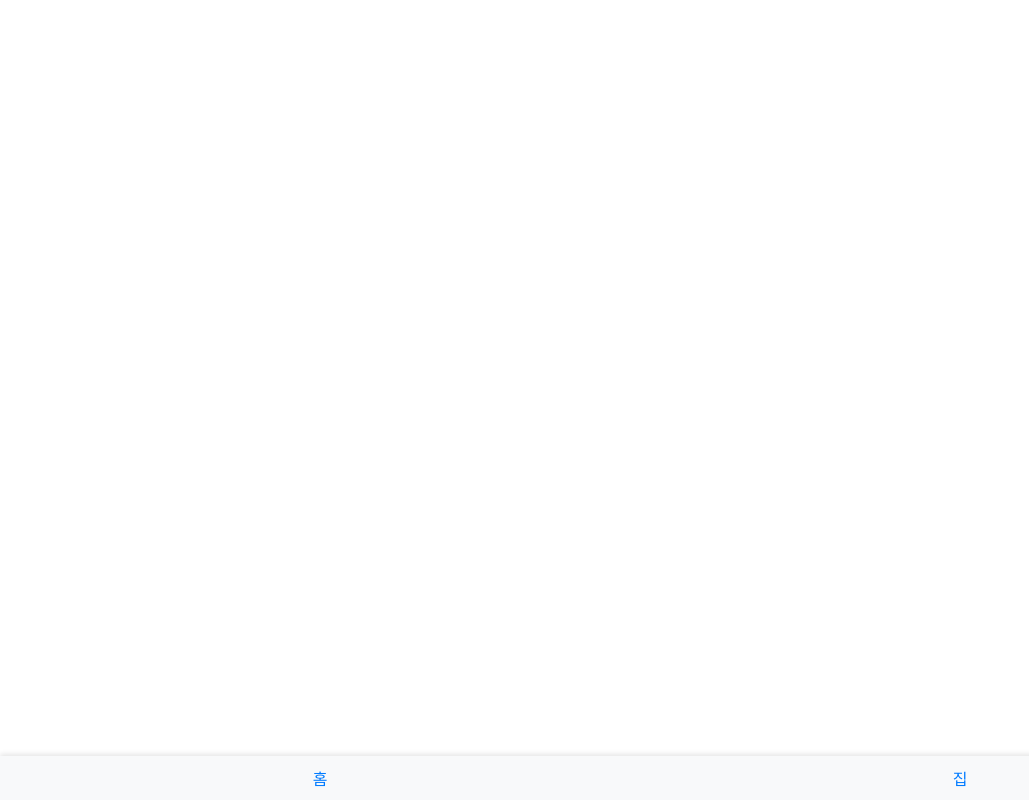
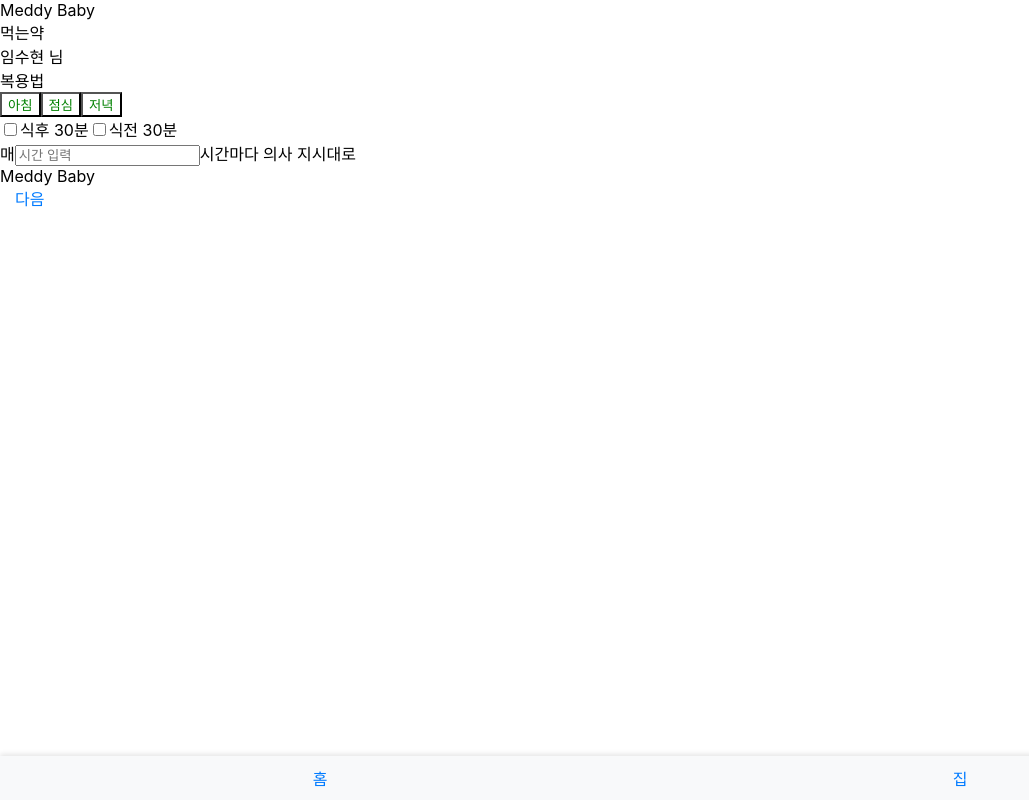
Before and after one commit to luminous037/OSS_project, a React (Create React App) app in the folder client/: page /InfoPage_2 in a window 1280 px wide. Before the commit this address had no page. Shown: the whole page, without its empty margins (0-1029 px from the left). Built offline with nearby package versions, Linux system fonts and the light colour scheme.

Commit message:
[FEATURE] 초기 이름 설정 페이지 js 구현

```diff
--- a/client/src/components/App.js
+++ b/client/src/components/App.js
@@ -3,16 +3,22 @@ import React from 'react';
 import { BrowserRouter as Router, Route, Routes } from 'react-router-dom';
 import NavigationBar from './NavigationBar.js'; // NavigationBar 컴포넌트를 임포트합니다.
 import Start from './Start.js'; // 홈 페이지 컴포넌트
+import InfoPage_1 from './InfoPage_1';
+import InfoPage_2 from './InfoPage_2';
 import Main from './Main.js';
+
 
 function App() {
   return (
     <Router>
       <div>
-        <Routes>
+      <Routes>
+          <Route path="/App" element={<App />} />
           <Route path="/Start" element={<Start />} />
           <Route path="/Main" element={<Main />} />
-        </Routes>
+          <Route path="/InfoPage_1" element={<InfoPage_1 />} />
+          <Route path="/InfoPage_2" element={<InfoPage_2 />} />
+      </Routes>
         <NavigationBar /> {/* 하단 네비게이션 바를 추가합니다. */}
       </div>
     </Router>
--- /dev/null
+++ b/client/src/components/InfoPage_1.js
@@ -0,0 +1,31 @@
+import React, { useState } from 'react';
+import { useNavigate } from 'react-router-dom'; // useNavigate를 import합니다.
+import './App.css';
+import { Link } from 'react-router-dom';
+import Start from './Start';
+
+function InfoPage_1() {
+  const [childName, setChildName] = useState('');
+
+
+  return (
+    <div className="App">
+      Meddy Baby
+      <p>
+        우리 아이 이름은{' '}
+        <input
+          type="text"
+          value={childName}
+          onChange={(e) => setChildName(e.target.value)}
+        />{' '}
+        어린이
+      </p>
+
+      <div className="navigator">
+       <Link to="./InfoPage_2" className="nav-item">다음</Link>
+      </div>
+    </div>
+  );
+}
+
+export default InfoPage_1;
--- /dev/null
+++ b/client/src/components/InfoPage_2.js
@@ -0,0 +1,120 @@
+import React, { useState } from 'react';
+import { Link } from 'react-router-dom';
+import Start from './Start';
+
+function InfoPage_2() {
+    // 첫 번째 체크박스의 상태를 관리하는 useState 훅 사용
+    const [isChecked1, setIsChecked1] = useState(false);
+
+    // 첫 번째 체크박스 상태를 토글하는 함수
+    const toggleCheckbox1 = () => {
+      setIsChecked1(!isChecked1);
+    };
+
+    // 두 번째 체크박스의 상태를 관리하는 useState 훅 사용
+    const [isChecked2, setIsChecked2] = useState(false);
+
+    // 두 번째 체크박스 상태를 토글하는 함수
+    const toggleCheckbox2 = () => {
+      setIsChecked2(!isChecked2);
+    };
+
+    // 각 버튼의 상태를 관리하는 useState 훅 사용
+    const [isButtonChecked1, setIsButtonChecked1] = useState(false);
+    const [isButtonChecked2, setIsButtonChecked2] = useState(false);
+    const [isButtonChecked3, setIsButtonChecked3] = useState(false);
+
+    // 각 버튼의 상태를 토글하는 함수
+    const toggleButton1 = () => {
+      setIsButtonChecked1(!isButtonChecked1);
+    };
+
+    const toggleButton2 = () => {
+      setIsButtonChecked2(!isButtonChecked2);
+    };
+
+    const toggleButton3 = () => {
+      setIsButtonChecked3(!isButtonChecked3);
+    };
+
+    // 시간 입력을 위한 상태와 상태 변경 함수
+    const [time, setTime] = useState('');
+
+    const handleTimeChange = (event) => {
+      setTime(event.target.value);
+    };
+
+    return (
+      <div>
+        Meddy Baby <br />
+        먹는약 <br />
+        임수현 님<br />
+        복용법 <br />
+
+        {/* 아침 버튼 */}
+        <button
+          onClick={toggleButton1} // 클릭 시 toggleButton 함수 호출
+          style={{ backgroundColor: isButtonChecked1 ? 'green' : 'white', color: isButtonChecked1 ? 'white' : 'green' }} // 버튼 스타일 및 글자 색 동적으로 변경
+        >
+          아침
+        </button>
+
+        {/* 점심 버튼 */}
+        <button
+          onClick={toggleButton2} // 클릭 시 toggleButton 함수 호출
+          style={{ backgroundColor: isButtonChecked2 ? 'green' : 'white', color: isButtonChecked2 ? 'white' : 'green' }} // 버튼 스타일 및 글자 색 동적으로 변경
+        >
+          점심
+        </button>
+
+        {/* 저녁 버튼 */}
+        <button
+          onClick={toggleButton3} // 클릭 시 toggleButton 함수 호출
+          style={{ backgroundColor: isButtonChecked3 ? 'green' : 'white', color: isButtonChecked3 ? 'white' : 'green' }} // 버튼 스타일 및 글자 색 동적으로 변경
+        >
+          저녁
+        </button>
+
+        <br />
+
+        <input
+          type="checkbox" //체크박스1
+          checked={isChecked1} // 현재 상태에 따라 체크 여부 결정
+          onChange={toggleCheckbox1} // 체크박스 상태 변경 시 호출되는 함수
+        />
+        <label>식후 30분</label>
+
+
+        <input
+          type="checkbox" //체크박스2
+          checked={isChecked2}
+          onChange={toggleCheckbox2}
+        />
+        <label>식전 30분</label>
+
+        <br />
+
+        매
+
+        <input
+          type="text"
+          value={time}
+          onChange={handleTimeChange}
+          placeholder="시간 입력"
+        />
+
+        시간마다 의사 지시대로
+
+        <br />
+
+        Meddy Baby
+
+        <div className="navigator">
+       <Link to="./Start" className="nav-item">다음</Link>
+      </div>
+
+      </div>
+    );
+}
+
+export default InfoPage_2;
```
Also changed, not shown: client/src/index.js (+3 -8 lines).
